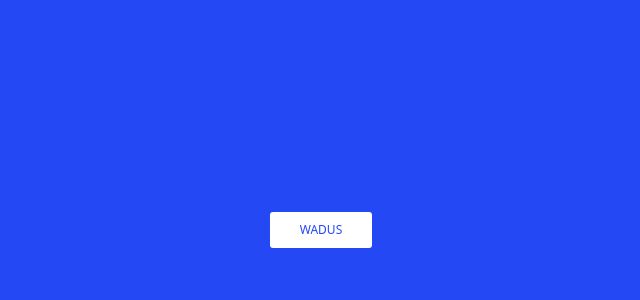
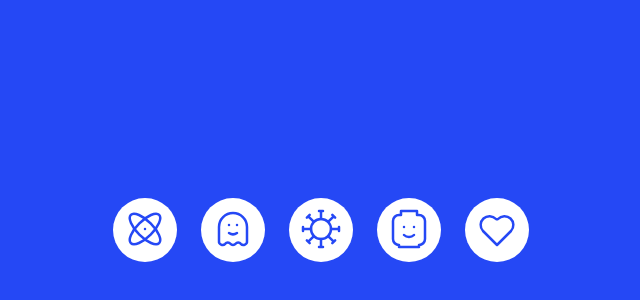
Before and after one commit to nobuti/til-toasts, a React (Create React App) app: page / in a window 1280 px wide. Shown: the part 170-470 px from the top of the page, without its empty margins (319-959 px from the left). Built offline with nearby package versions, Linux system fonts and the light colour scheme.

Commit message:
Revamp card component with icons

```diff
--- a/src/components/Card.js
+++ b/src/components/Card.js
@@ -1,22 +1,99 @@
 /** @jsx jsx */
 import { useContext } from 'react'
 import { jsx, css } from '@emotion/core'
+import styled from '@emotion/styled'
 
 import ToastContext from './toastContext'
 import Button from './form/Button'
+import { factory } from './Toast'
+
+import { ReactComponent as Atom } from '../assets/atom.svg'
+import { ReactComponent as Ghost } from '../assets/ghost.svg'
+import { ReactComponent as Virus } from '../assets/virus.svg'
+import { ReactComponent as Lego } from '../assets/lego.svg'
+import { ReactComponent as Heart } from '../assets/heart.svg'
+
+const Action = styled(Button)`
+  width: 64px;
+  height: 64px;
+  border-radius: 50%;
+  padding: 0;
+
+  svg {
+    width: 48px;
+    height: 48px;
+    stroke-width: 1.25;
+  }
+`
 
 const Card = () => {
-  const { toasts, addToast } = useContext(ToastContext)
-  console.log(toasts)
+  const { addToast } = useContext(ToastContext)
 
   return (
-    <div
+    <ul
       css={css`
         display: flex;
+
+        li + li {
+          margin-left: 24px;
+        }
       `}
     >
-      <Button onClick={() => addToast({ type: 'wadus' })}>Wadus</Button>
-    </div>
+      <li>
+        <Action
+          css={css`
+            color: #2548f5;
+          `}
+          onClick={() => addToast(factory('atom'))}
+        >
+          <Atom />
+        </Action>
+      </li>
+
+      <li>
+        <Action
+          css={css`
+            color: #f58325;
+          `}
+          onClick={() => addToast(factory('ghost'))}
+        >
+          <Ghost />
+        </Action>
+      </li>
+
+      <li>
+        <Action
+          css={css`
+            color: #f5eb25;
+          `}
+          onClick={() => addToast(factory('virus'))}
+        >
+          <Virus />
+        </Action>
+      </li>
+
+      <li>
+        <Action
+          css={css`
+            color: #e425f5;
+          `}
+          onClick={() => addToast(factory('lego'))}
+        >
+          <Lego />
+        </Action>
+      </li>
+
+      <li>
+        <Action
+          css={css`
+            color: #f52537;
+          `}
+          onClick={() => addToast(factory('heart'))}
+        >
+          <Heart />
+        </Action>
+      </li>
+    </ul>
   )
 }
 
```
